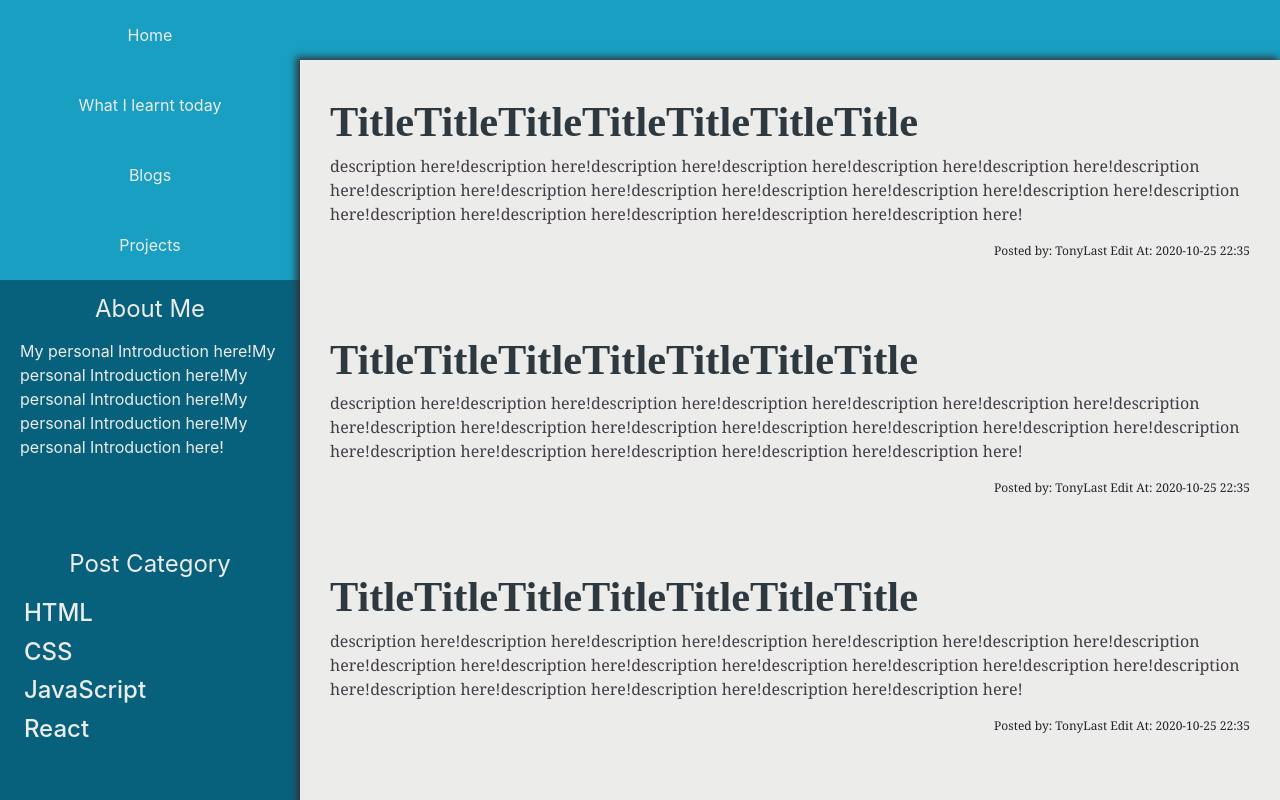
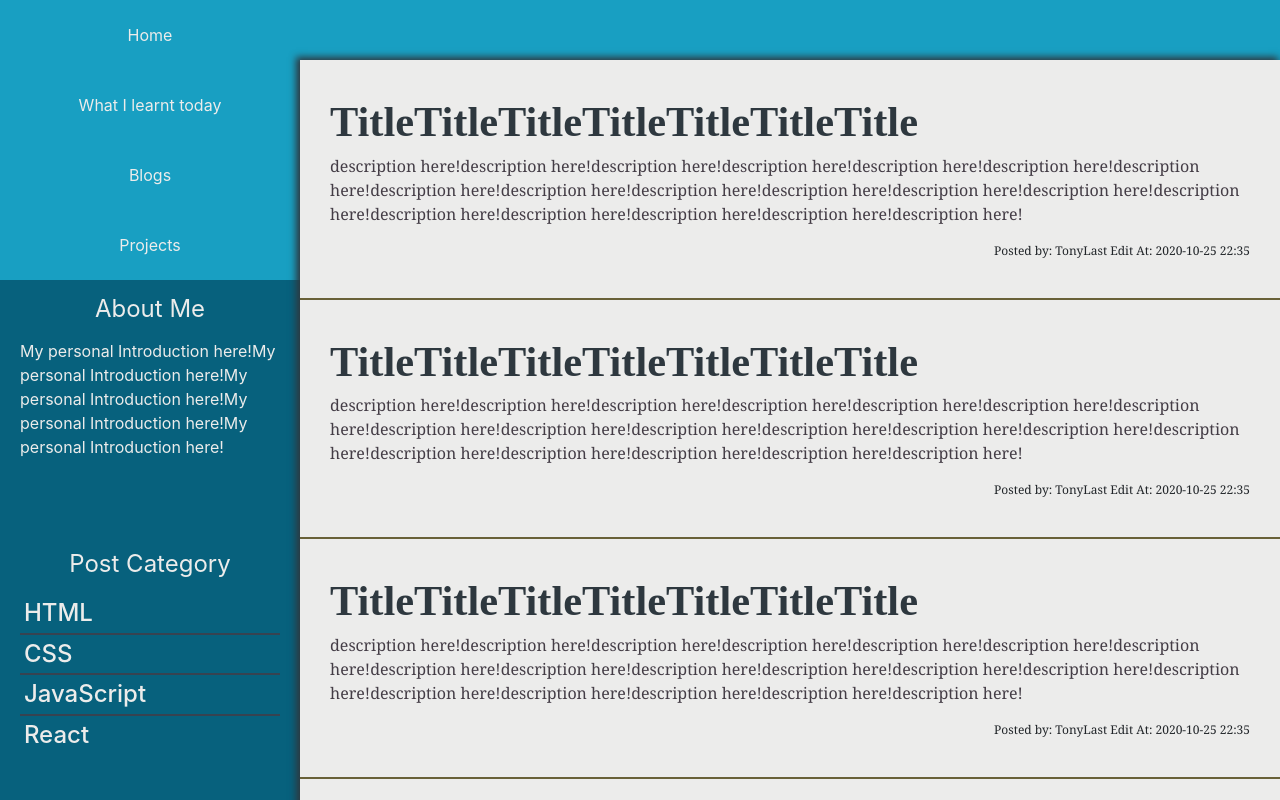
Before and after one commit to TonyLee-838/my-post-frontend, a React (Create React App) app: page / in a window 1280 px wide. Shown: the top 800 px of the page. Built offline with nearby package versions, Linux system fonts and the light colour scheme; the HTML template or start-up script is replaced by a standard one.

Commit message:
Implemnet Separator between each list item

```diff
--- a/src/common/List.jsx
+++ b/src/common/List.jsx
@@ -1,13 +1,17 @@
 import React from "react";
 import ListItem from "./ListItem";
+import Separator from "./Separator";
 
-function List({ items }) {
+function List({ items, style, separator = false }) {
   return (
-    <div>
-      {items.map((item) => (
-        <ListItem key={item.id} label={item.label} />
+    <>
+      {items.map((item, i) => (
+        <div>
+          <ListItem style={style} key={item.id} label={item.label} />
+          {separator && i !== items.length - 1 && <Separator />}
+        </div>
       ))}
-    </div>
+    </>
   );
 }
 
--- a/src/common/ListItem.jsx
+++ b/src/common/ListItem.jsx
@@ -2,17 +2,17 @@ import React from "react";
 import { createUseStyles } from "react-jss";
 import colors from "../config/color";
 
-function ListItem({ icon, label }) {
-  const styles = useStyle();
+function ListItem({ icon, label, style = { container: "", label: "" } }) {
+  const classes = useStyle(style);
   return (
-    <div className={styles.container}>
-      <h4 className={styles.label}>{label}</h4>
+    <div className={classes.container}>
+      <h4 className={classes.label}>{label}</h4>
     </div>
   );
 }
 
 const useStyle = createUseStyles({
-  container: {
+  container: (style) => ({
     cursor: "pointer",
     padding: "5px 0px 5px 0px",
     borderRadius: "2px",
@@ -20,11 +20,14 @@ const useStyle = createUseStyles({
       backgroundColor: colors.black,
       transition: "background-color 0.3s ease",
     },
-  },
-  label: {
+    ...style.container,
+  }),
+  label: (style) => ({
     transform: "translateX(1.5%)",
     margin: 0,
-  },
+
+    ...style.label,
+  }),
 });
 
 export default ListItem;
--- /dev/null
+++ b/src/common/Separator.jsx
@@ -0,0 +1,22 @@
+import React from "react";
+
+import { createUseStyles } from "react-jss";
+
+import colors from "../config/color";
+
+function Separator({ color }) {
+  const styles = useStyle();
+
+  return <div className={styles.line}></div>;
+}
+
+const useStyle = createUseStyles({
+  line: {
+    width: "100%",
+    height: "2px",
+    opacity: "0.8",
+    backgroundColor: (color) => (color ? color : colors.light),
+  },
+});
+
+export default Separator;
--- a/src/components/CategoryPanel.jsx
+++ b/src/components/CategoryPanel.jsx
@@ -4,14 +4,17 @@ import Panel from "../common/Panel";
 
 function CategoryPanel() {
   const categories = [
-    { id: 1, label: "HTML" },
-    { id: 2, label: "CSS" },
-    { id: 3, label: "JavaScript" },
-    { id: 4, label: "React" },
+    { id: "c1", label: "HTML" },
+    { id: "c2", label: "CSS" },
+    { id: "c3", label: "JavaScript" },
+    { id: "c4", label: "React" },
   ];
 
   return (
-    <Panel label="Post Category" Content={() => <List items={categories} />} />
+    <Panel
+      label="Post Category"
+      Content={() => <List items={categories} separator />}
+    />
   );
 }
 
--- a/src/components/PostList.jsx
+++ b/src/components/PostList.jsx
@@ -3,6 +3,7 @@ import { createUseStyles } from "react-jss";
 
 import PostCard from "./PostCard";
 import colors from "../config/color";
+import Separator from "../common/Separator";
 
 const fakePosts = [
   {
@@ -66,8 +67,11 @@ function PostList() {
   return (
     <div className={styles.backgroundContainer}>
       <div className={styles.lists}>
-        {fakePosts.map((post) => (
-          <PostCard key={post.id} post={post} />
+        {fakePosts.map((post, i) => (
+          <>
+            <PostCard key={post.id} post={post} />
+            {<Separator />}
+          </>
         ))}
       </div>
     </div>
```
